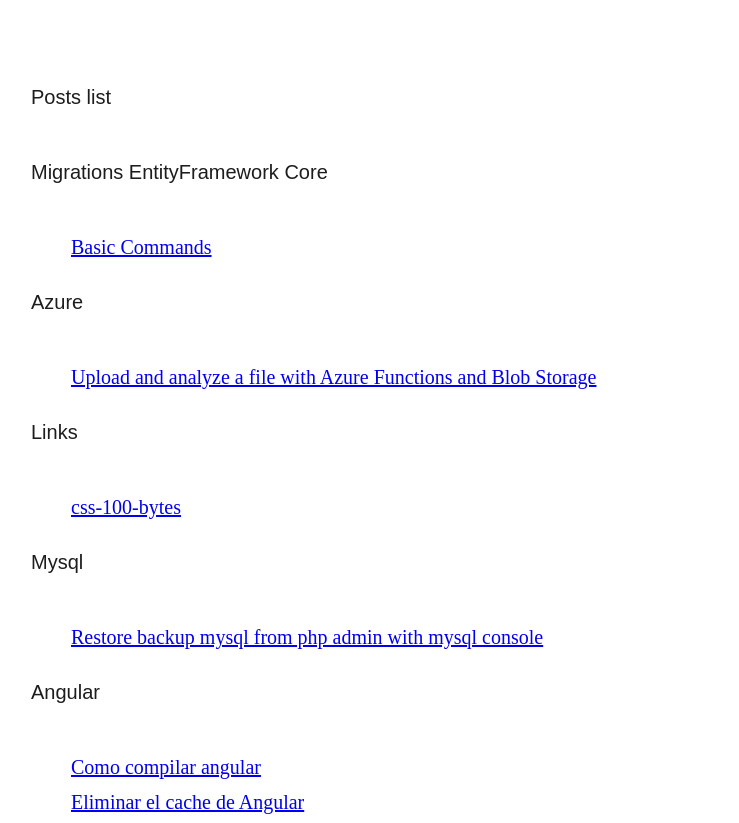
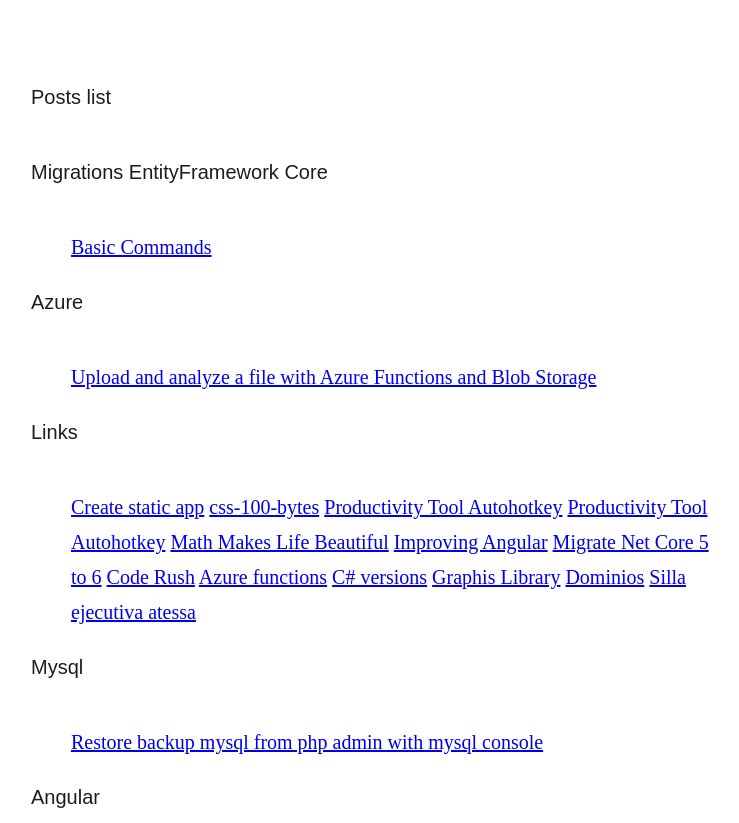
Before and after one commit to RobertoOrona90/PersonalPosts, a website: page src/index.html in a window 1280 px wide. Shown: the top 823 px of the page, without its empty margins (267-1006 px from the left). Drawn offline with Linux system fonts and the light colour scheme.

Commit message:
use full links

```diff
--- a/src/index.html
+++ b/src/index.html
@@ -32,7 +32,19 @@
         <p>Links</p>
       </dt>
       <dd>
+        <a href="https://learn.microsoft.com/en-us/azure/static-web-apps/get-started-portal?tabs=vanilla-javascript&pivots=github">Create static app</a>
         <a href="https://www.swyx.io/css-100-bytes">css-100-bytes</a>
+        <a href="https://buttondown.email/hillelwayne/archive/you-can-automate-more-than-you-think/">Productivity Tool Autohotkey</a>
+        <a href="https://buttondown.email/hillelwayne/archive/you-can-automate-more-than-you-think/">Productivity Tool Autohotkey</a>
+        <a href="https://fs.blog/math-life-beautiful/">Math Makes Life Beautiful</a>
+        <a href="https://levelup.gitconnected.com/improving-angular-initial-load-time-fba8b1289c48?gi=bf79aa1e3dd5">Improving Angular</a>
+        <a href="https://learn.microsoft.com/en-us/aspnet/core/migration/50-to-60?view=aspnetcore-7.0&tabs=visual-studio">Migrate Net Core 5 to 6</a>
+        <a href="https://marketplace.visualstudio.com/items?itemName=DevExpress.CodeRushforRoslyn">Code Rush</a>
+        <a href="https://learn.microsoft.com/en-us/azure/azure-functions/functions-create-your-first-function-visual-studio">Azure functions</a>
+        <a href="https://learn.microsoft.com/en-us/dotnet/csharp/whats-new/csharp-version-history">C# versions</a>
+        <a href="https://d3js.org/">Graphis Library</a>
+        <a href="https://www.namecheap.com/">Dominios</a>
+        <a href="#">Silla ejecutiva atessa</a>
       </dd>
       <dt>
         <p>Mysql</p>
```
